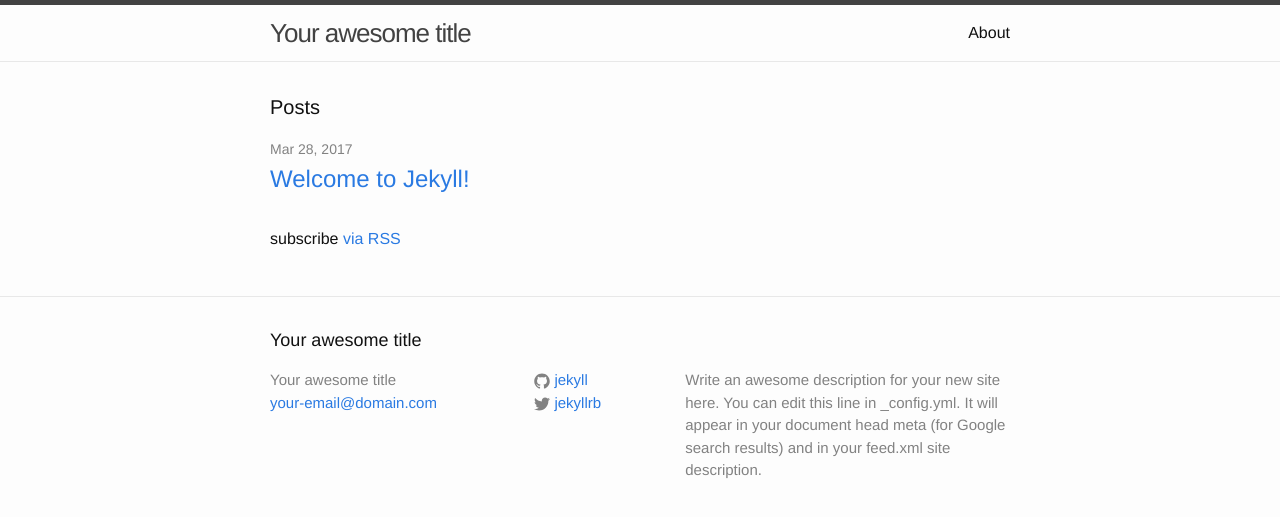
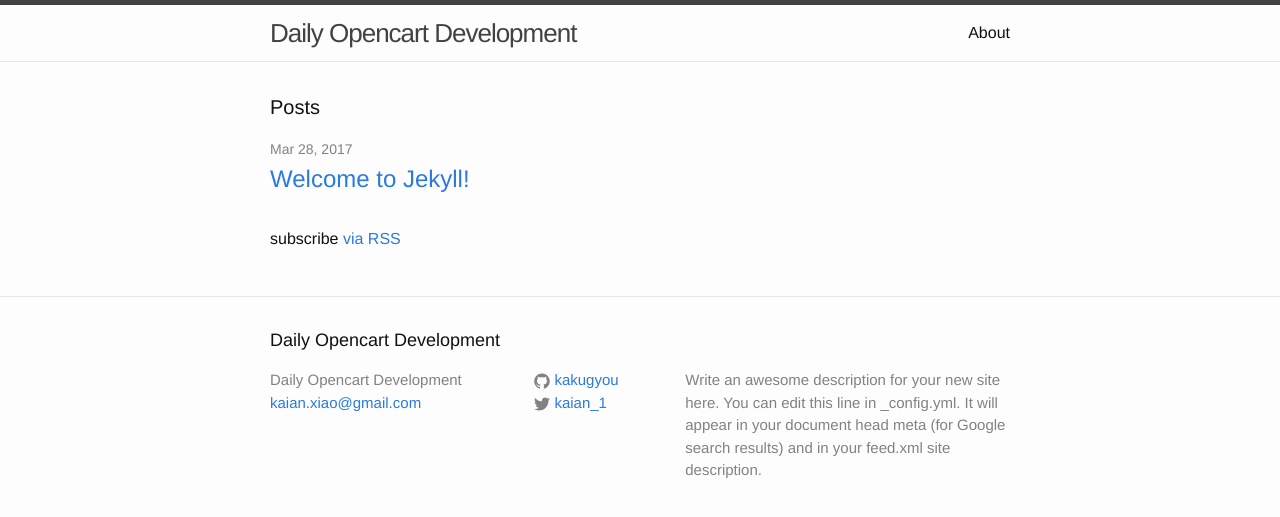
Before and after one commit to kakugyou/jekyll-opencart, a Jekyll site: the page built from index.html, in a window 1280 px wide. Shown: the top 517 px of the page. Built offline with Jekyll 4.4.1, drawn with Linux system fonts in a browser that asks for light colours.

Commit message:
modify config

```diff
--- a/_config.yml
+++ b/_config.yml
@@ -6,16 +6,16 @@
 # 'jekyll serve'. If you change this file, please restart the server process.
 
 # Site settings
-title: Your awesome title
-email: your-email@domain.com
+title: Daily Opencart Development
+email: kaian.xiao@gmail.com
 description: > # this means to ignore newlines until "baseurl:"
   Write an awesome description for your new site here. You can edit this
   line in _config.yml. It will appear in your document head meta (for
   Google search results) and in your feed.xml site description.
 baseurl: "" # the subpath of your site, e.g. /blog
-url: "http://yourdomain.com" # the base hostname & protocol for your site
-twitter_username: jekyllrb
-github_username:  jekyll
+url: "http://opencart.kakugyou.me/m" # the base hostname & protocol for your site
+twitter_username: kaian_1
+github_username:  kakugyou
 
 # Build settings
 markdown: kramdown
```
